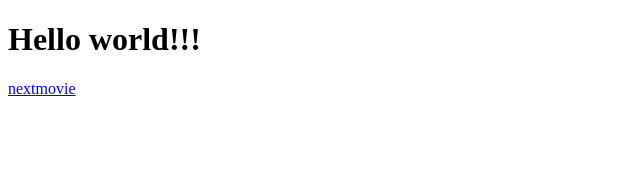
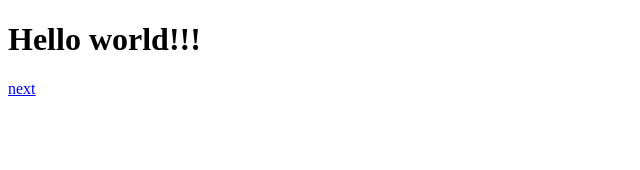
Before and after one commit to okenshin/HAL-cinema-CMS, a Next.js app in the folder frontend/: page / in a window 1280 px wide. Shown: the top 170 px of the page, without its empty margins (0-640 px from the left). Built offline with nearby package versions, Linux system fonts and the light colour scheme.

Commit message:
gitバグ修正

```diff
--- a/frontend/src/pages/index.js
+++ b/frontend/src/pages/index.js
@@ -1,20 +1,12 @@
 import Link from "next/link";
-import { useState } from "react";
 
-export default function index(props){
-
-
-
+export default function index(){
   return (
     <>
       <h1>Hello world!!!</h1>
       <Link href="/next">
         next
       </Link>
-
-      <Link href="/movie">
-        movie
-      </Link>
     </>
   );
 }
```
Also changed, not shown: frontend/package.json (+2 -6 lines), frontend/src/styles/page.module.css (line endings or trailing spaces), 1 other file (tests, documents, lock files or other folders).
